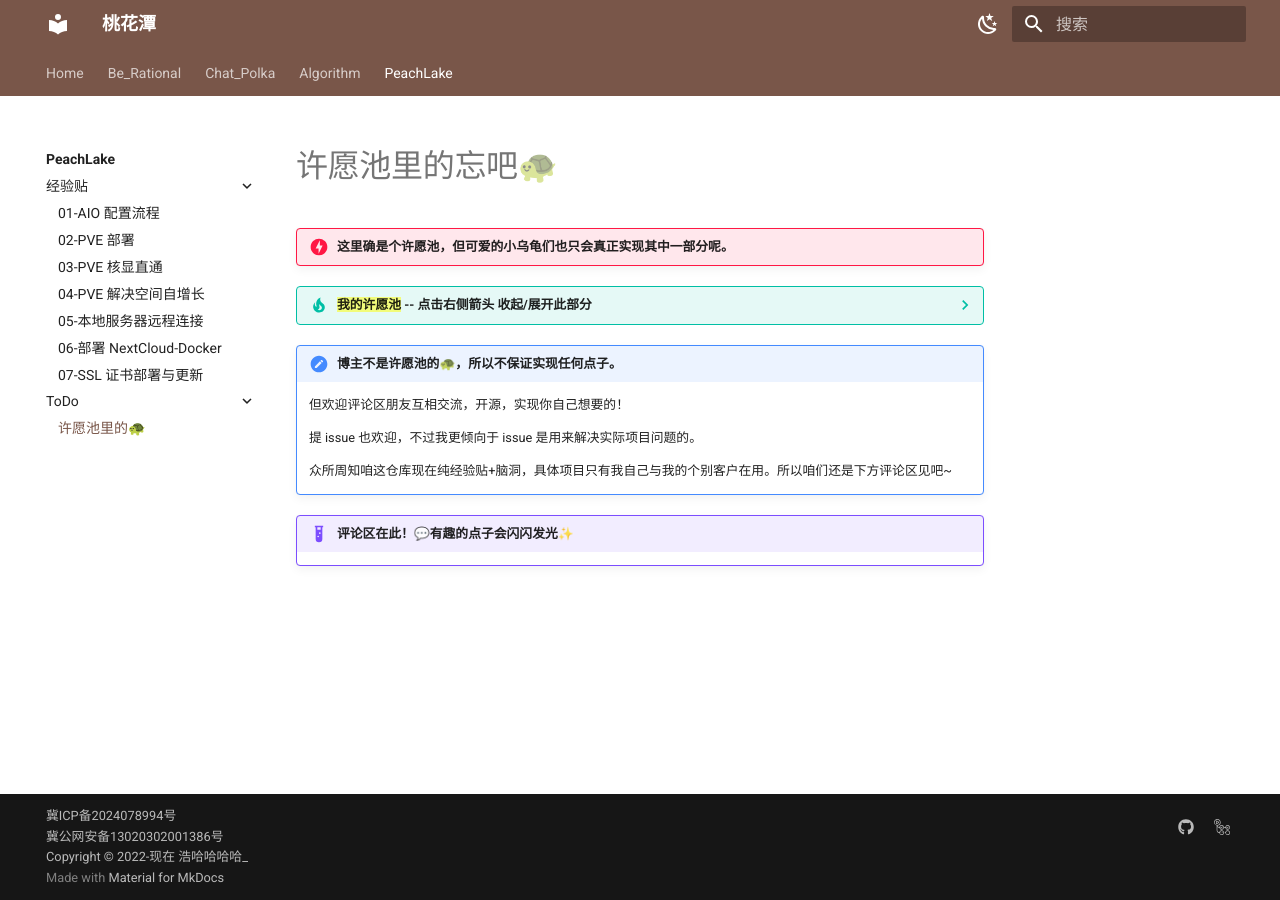
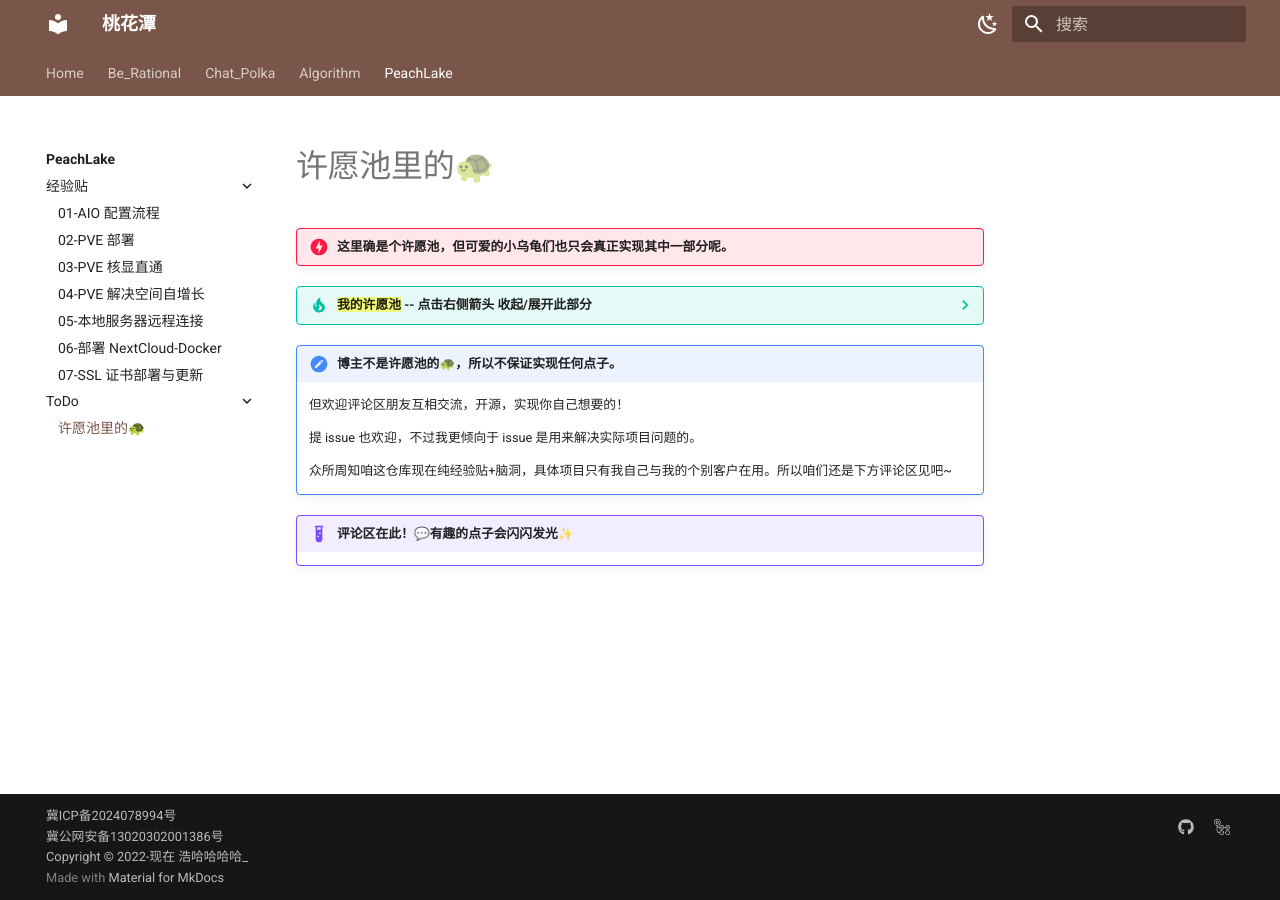
Before and after one commit to Haohahahaha/PeachBlossom-Lake, an MkDocs documentation site: the page built from docs/Todo/list.md, in a window 1280 px wide. Built offline with MkDocs 1.6.1 and Material for MkDocs 9.7.7, drawn with Linux system fonts in a browser that asks for light colours; comment, search, counter and statistics services are not loaded.

Commit message:
2026-04-07_16:52:13 update

```diff
--- a/docs/Todo/list.md
+++ b/docs/Todo/list.md
@@ -1,4 +1,4 @@
-# 许愿池里的忘吧🐢
+# 许愿池里的🐢
 
 !!! danger "这里确是个许愿池，但可爱的小乌龟们也只会真正实现其中一部分呢。"
 
```
